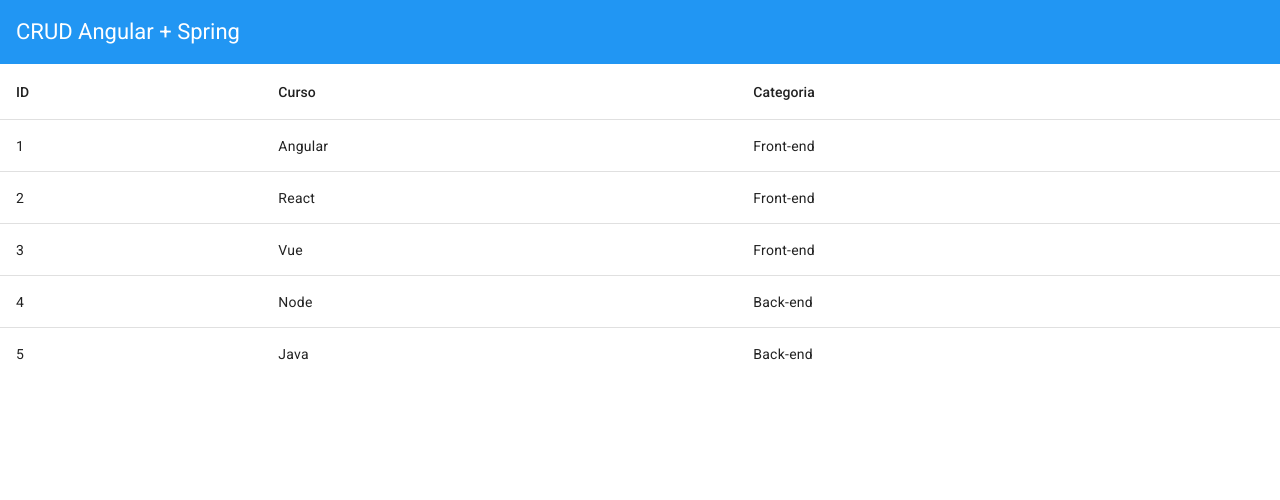
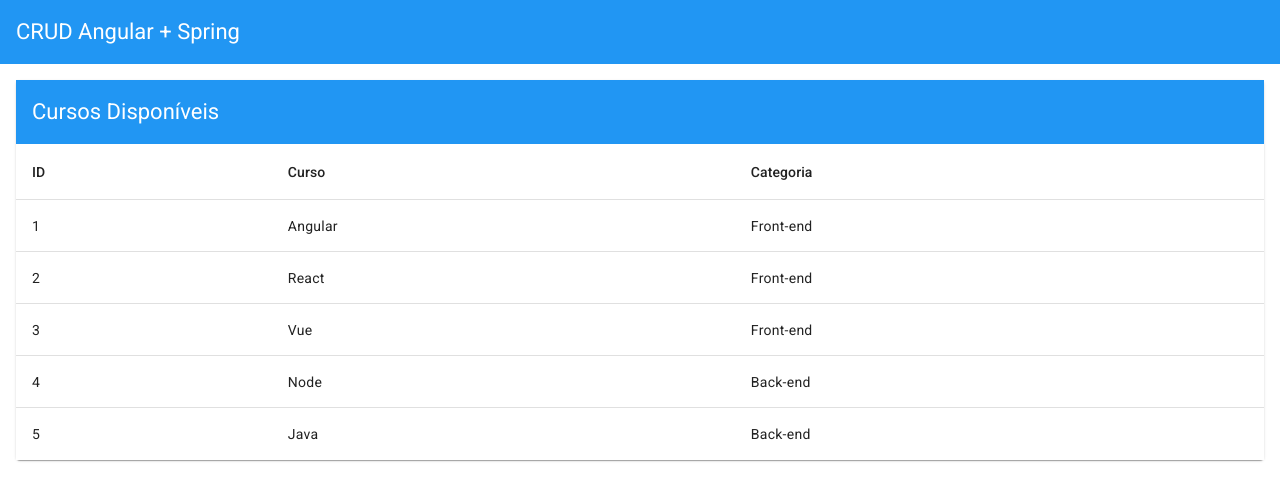
Before and after one commit to lucxavier/crud-angular-spring, an Angular app: page /courses in a window 1280 px wide. Shown: the top 500 px of the page. Built offline with nearby package versions, Linux system fonts and the light colour scheme.

Commit message:
add mat-card e toolbar na listagem

```diff
--- a/src/app/courses/courses/courses.component.html
+++ b/src/app/courses/courses/courses.component.html
@@ -1,3 +1,8 @@
+<mat-card>
+  <mat-toolbar color="primary">
+    <span>Cursos Disponíveis</span>
+  </mat-toolbar>
+
   <table mat-table [dataSource]="courses" class="mat-elevation-z8">
     <!-- Position Column -->
     <ng-container matColumnDef="_id">
@@ -20,3 +25,4 @@
     <tr mat-header-row *matHeaderRowDef="displayedColumns"></tr>
     <tr mat-row *matRowDef="let row; columns: displayedColumns"></tr>
   </table>
+</mat-card>
--- a/src/app/courses/courses/courses.component.scss
+++ b/src/app/courses/courses/courses.component.scss
@@ -1,3 +1,7 @@
 table {
   width: 100%;
 }
+
+mat-card {
+  margin: 1rem;
+}
--- a/src/app/courses/courses/courses.component.ts
+++ b/src/app/courses/courses/courses.component.ts
@@ -1,10 +1,12 @@
 import { Component } from '@angular/core';
 import { MatTableModule } from '@angular/material/table';
 import { Course } from '../models/course';
+import { MatCardModule } from '@angular/material/card';
+import { MatToolbarModule } from '@angular/material/toolbar';
 
 @Component({
   selector: 'app-courses',
-  imports: [MatTableModule],
+  imports: [MatTableModule, MatCardModule, MatToolbarModule],
   templateUrl: './courses.component.html',
   styleUrl: './courses.component.scss',
 })
```
Lines whose indentation alone changed are shown as unchanged.
